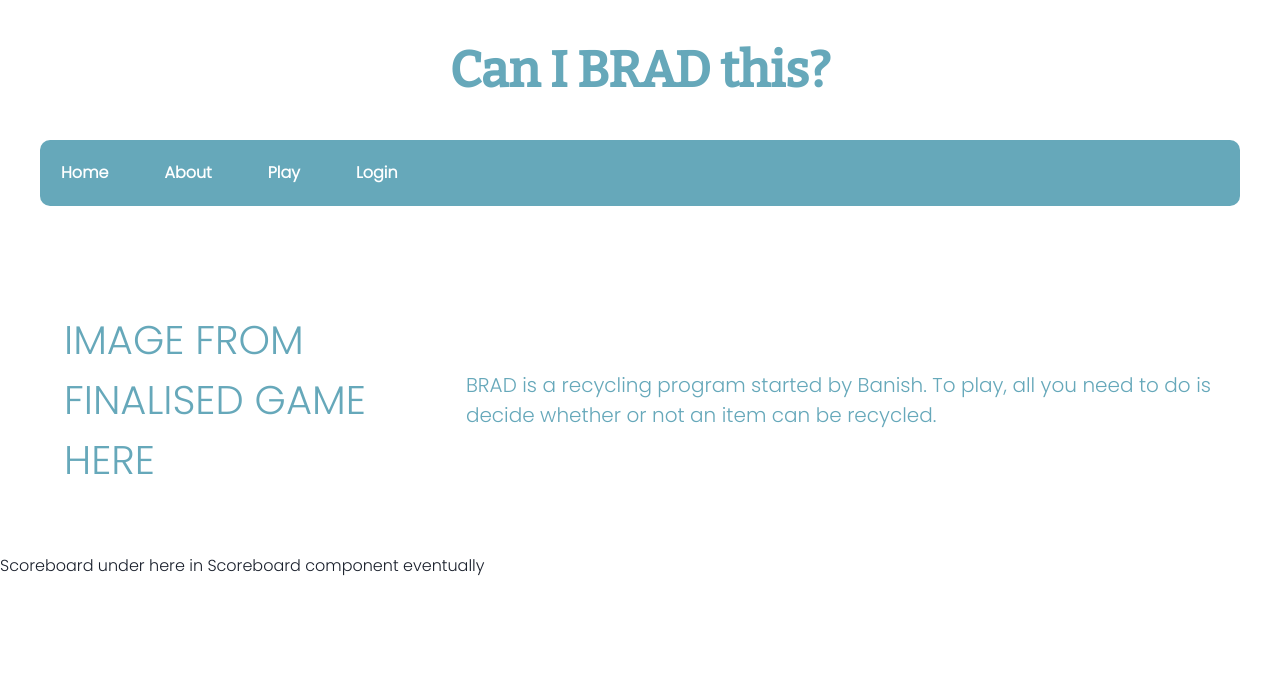
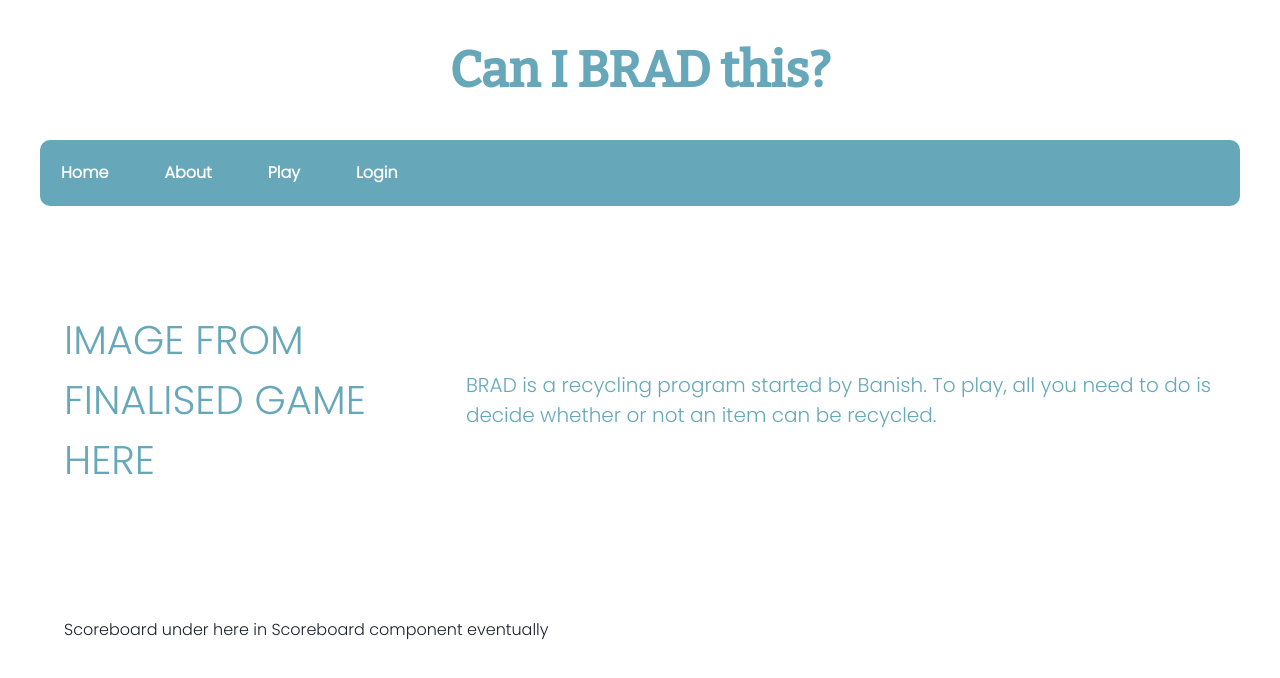
Before and after one commit to gal333t/project4, a React (Vite) app: page / in a window 1280 px wide. Shown: the top 678 px of the page. Built offline with nearby package versions, Linux system fonts and the light colour scheme; no server answers.

Commit message:
styling changes

```diff
--- a/src/Components/BradItem.jsx
+++ b/src/Components/BradItem.jsx
@@ -38,10 +38,6 @@
       getBradItems();
     }
   }
-
-  // useEffect(){
-
-  // },[bradStatus]
 
   return (
     <>
--- a/src/Components/Homescreen.jsx
+++ b/src/Components/Homescreen.jsx
@@ -14,7 +14,9 @@
             to do is decide whether or not an item can be recycled.
           </Text>
         </Flex>
-        <Text>Scoreboard under here in Scoreboard component eventually</Text>
+        <Text p="16">
+          Scoreboard under here in Scoreboard component eventually
+        </Text>
       </Box>
     </>
   );
```
